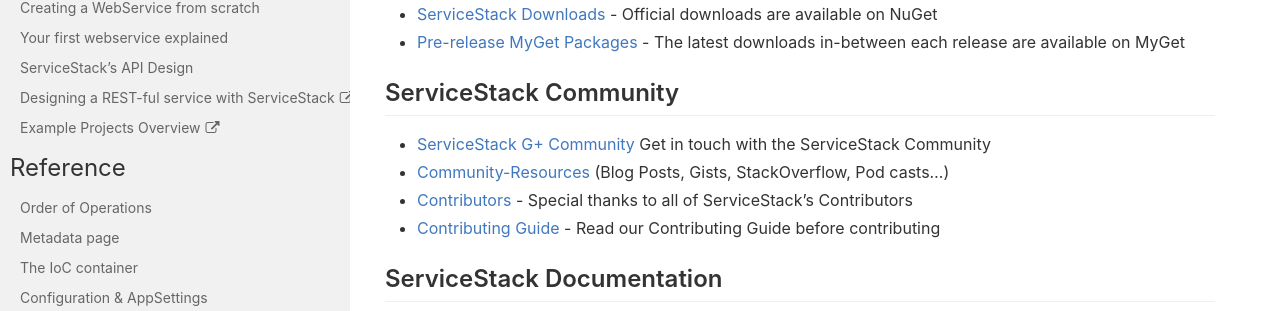
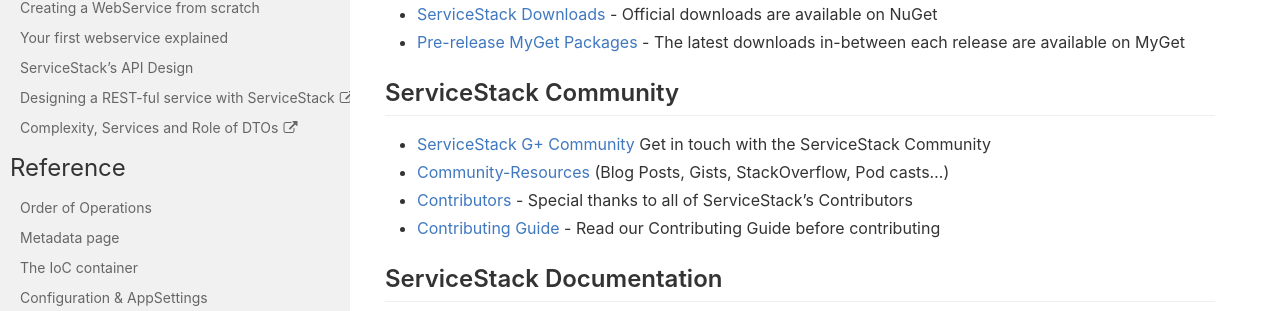
Before and after one commit to timker/docs, a Jekyll site: the page built from docs/index.md, in a window 1280 px wide. Shown: the part 407-718 px from the top of the page. Built offline with Jekyll 4.4.1, drawn with Linux system fonts in a browser that asks for light colours; nearby versions of some CDN libraries.

Commit message:
Change link in side-bar

```diff
--- a/docs/_includes/Side-Bar.md
+++ b/docs/_includes/Side-Bar.md
@@ -13,7 +13,7 @@
     - [Your first webservice explained](?id=your-first-webservice-explained)
     - [ServiceStack's API Design](?id=api-design)
     - [Designing a REST-ful service with ServiceStack](http://stackoverflow.com/a/15235822/85785)
-    - [Example Projects Overview](http://stackoverflow.com/a/15869816/85785)
+    - [Complexity, Services and Role of DTOs](http://stackoverflow.com/a/32940275/85785)
 - Reference
     - [Order of Operations](?id=order-of-operations)
     - [Metadata page](?id=metadata-page)
```
Also changed, not shown: docs/_documentation/Order-of-Operations.md (+1 -0 lines).
